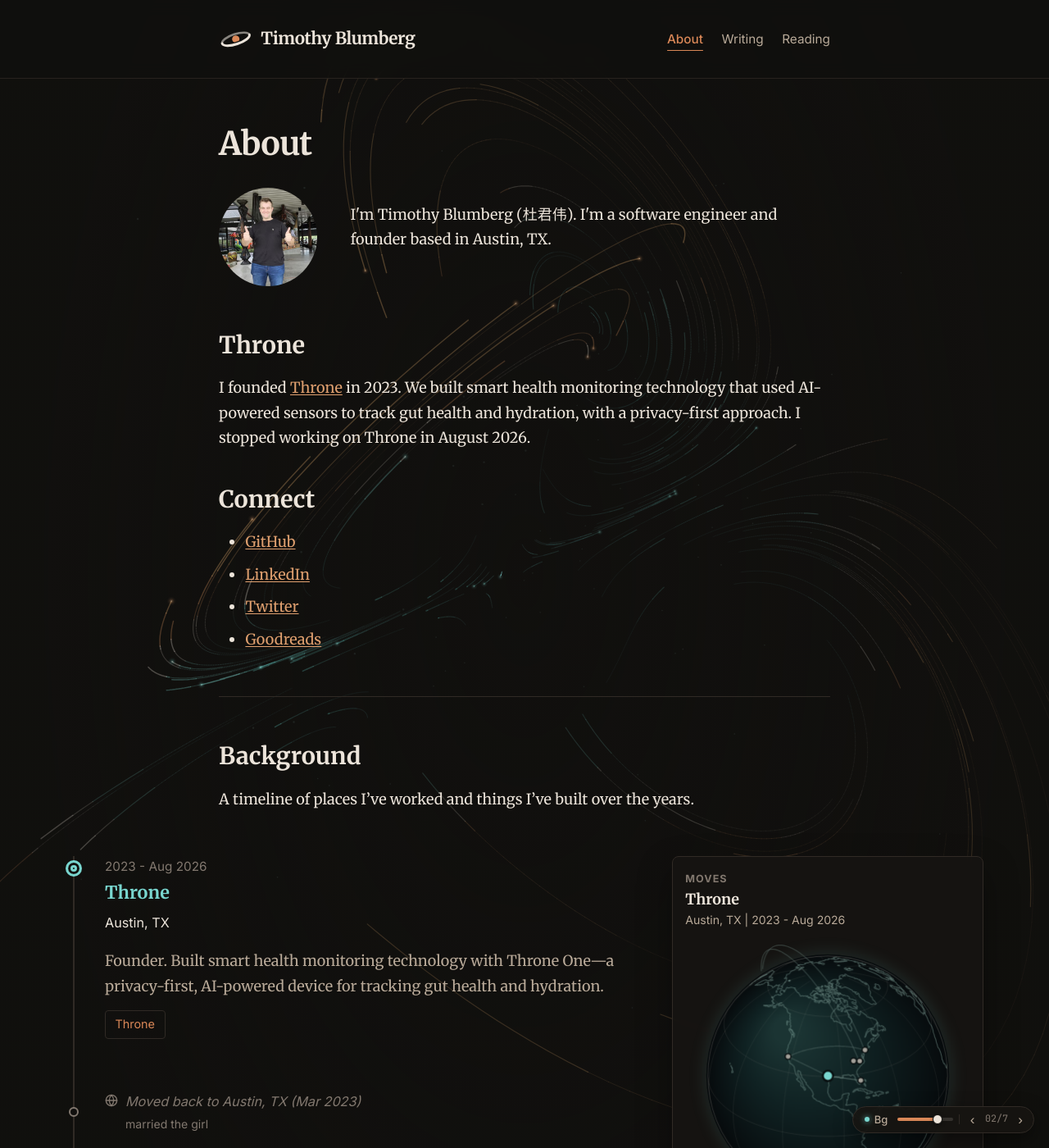
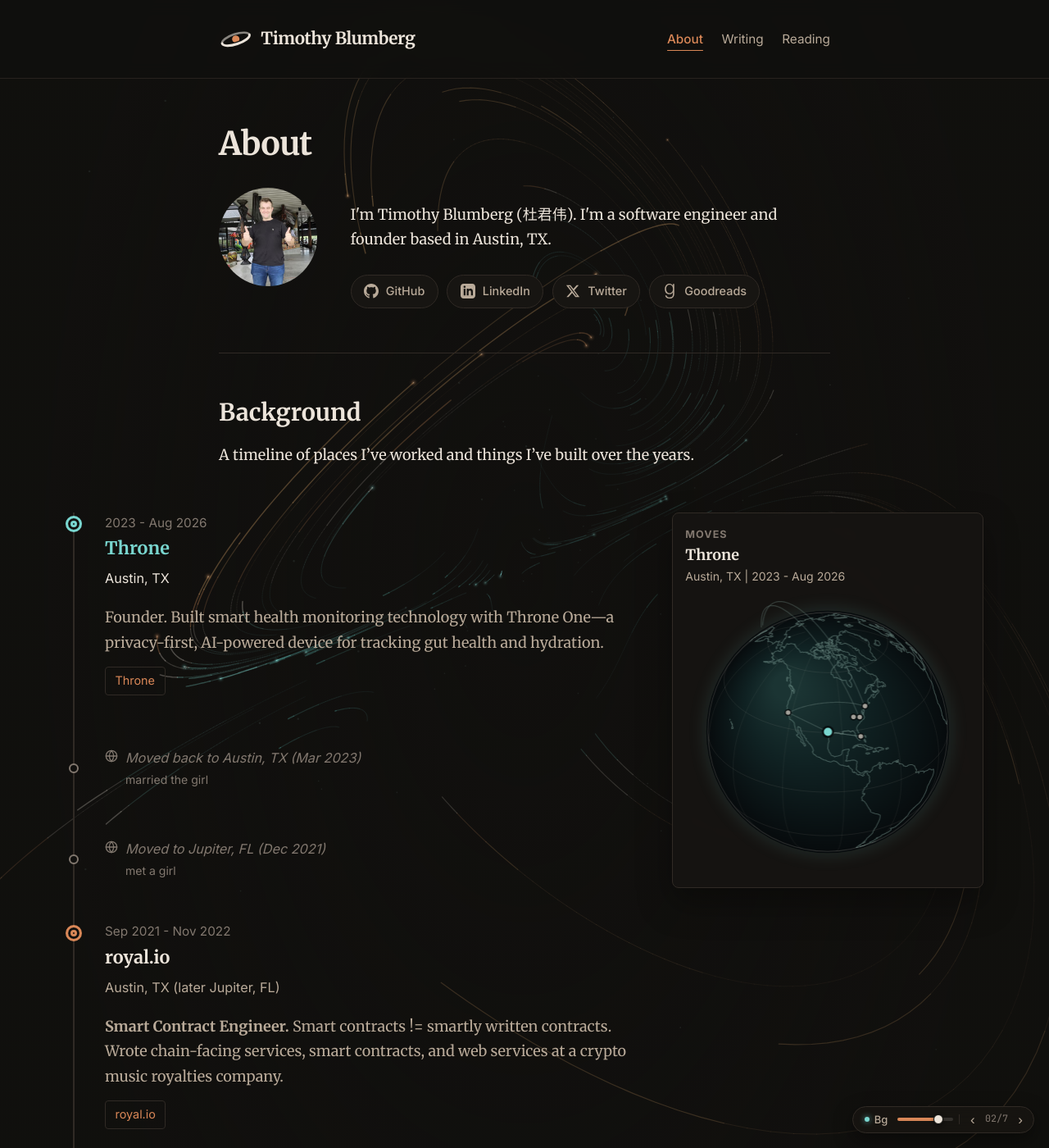
Before and after one commit to TimelyToga/TimelyToga.github.io, a Jekyll site: the page built from who_am_i.md, in a window 1280 px wide and 1400 px high. Shown: the whole window at 82% size. Built offline with Jekyll 4.4.1, drawn with Linux system fonts in a browser that asks for light colours.

Commit message:
Replace About Throne and Connect sections with icon profile links

```diff
--- a/_includes/footer.html
+++ b/_includes/footer.html
@@ -4,16 +4,16 @@
             <span class="footer-text">&copy; {{ site.time | date: '%Y' }} {{ site.title }}</span>
             <div class="social-links">
                 <a href="https://github.com/{{ site.github_username }}" target="_blank" title="GitHub">
-                    <svg xmlns="http://www.w3.org/2000/svg" width="20" height="20" viewBox="0 0 24 24" fill="currentColor"><path d="M12 0c-6.626 0-12 5.373-12 12 0 5.302 3.438 9.8 8.207 11.387.599.111.793-.261.793-.577v-2.234c-3.338.726-4.033-1.416-4.033-1.416-.546-1.387-1.333-1.756-1.333-1.756-1.089-.745.083-.729.083-.729 1.205.084 1.839 1.237 1.839 1.237 1.07 1.834 2.807 1.304 3.492.997.107-.775.418-1.305.762-1.604-2.665-.305-5.467-1.334-5.467-5.931 0-1.311.469-2.381 1.236-3.221-.124-.303-.535-1.524.117-3.176 0 0 1.008-.322 3.301 1.23.957-.266 1.983-.399 3.003-.404 1.02.005 2.047.138 3.006.404 2.291-1.552 3.297-1.23 3.297-1.23.653 1.653.242 2.874.118 3.176.77.84 1.235 1.911 1.235 3.221 0 4.609-2.807 5.624-5.479 5.921.43.372.823 1.102.823 2.222v3.293c0 .319.192.694.801.576 4.765-1.589 8.199-6.086 8.199-11.386 0-6.627-5.373-12-12-12z"/></svg>
+                    {% include social-icon.html name="github" %}
                 </a>
                 <a href="https://linkedin.com/in/{{ site.linkedin_username }}" target="_blank" title="LinkedIn">
-                    <svg xmlns="http://www.w3.org/2000/svg" width="20" height="20" viewBox="0 0 24 24" fill="currentColor"><path d="M19 0h-14c-2.761 0-5 2.239-5 5v14c0 2.761 2.239 5 5 5h14c2.762 0 5-2.239 5-5v-14c0-2.761-2.238-5-5-5zm-11 19h-3v-11h3v11zm-1.5-12.268c-.966 0-1.75-.79-1.75-1.764s.784-1.764 1.75-1.764 1.75.79 1.75 1.764-.783 1.764-1.75 1.764zm13.5 12.268h-3v-5.604c0-3.368-4-3.113-4 0v5.604h-3v-11h3v1.765c1.396-2.586 7-2.777 7 2.476v6.759z"/></svg>
+                    {% include social-icon.html name="linkedin" %}
                 </a>
                 <a href="https://twitter.com/{{ site.twitter_username }}" target="_blank" title="X (Twitter)">
-                    <svg xmlns="http://www.w3.org/2000/svg" width="20" height="20" viewBox="0 0 24 24" fill="currentColor"><path d="M18.244 2.25h3.308l-7.227 8.26 8.502 11.24H16.17l-5.214-6.817L4.99 21.75H1.68l7.73-8.835L1.254 2.25H8.08l4.713 6.231zm-1.161 17.52h1.833L7.084 4.126H5.117z"/></svg>
+                    {% include social-icon.html name="twitter" %}
                 </a>
                 <a href="https://www.goodreads.com/user/show/7414236-tim-blumberg" target="_blank" title="Goodreads">
-                    <svg xmlns="http://www.w3.org/2000/svg" width="20" height="20" viewBox="0 0 24 24" fill="currentColor"><path d="M11.43 23.995c-3.608-.208-6.274-2.077-6.448-5.078.695.007 1.375-.013 2.07-.006.224 1.342 1.065 2.43 2.683 3.026 1.583.496 3.737.46 5.082-.174 1.351-.636 2.145-1.822 2.503-3.577.212-1.042.236-1.734.231-2.92l-.005-1.631h-.059c-1.245 2.564-3.315 3.53-5.59 3.475-5.74-.054-7.68-4.534-7.528-8.606.01-5.241 3.22-8.537 7.557-8.495 2.354-.14 4.605 1.362 5.554 3.37l.059.002.002-2.918 2.099.004-.002 15.717c-.193 7.04-4.376 7.89-8.209 7.811zm6.1-15.633c-.096-3.26-1.601-6.62-5.503-6.645-3.954-.017-5.625 3.592-5.604 6.85-.013 3.439 1.643 6.305 4.703 6.762 4.532.591 6.551-3.411 6.404-6.967z"/></svg>
+                    {% include social-icon.html name="goodreads" %}
                 </a>
             </div>
         </div>
--- /dev/null
+++ b/_includes/social-icon.html
@@ -0,0 +1,7 @@
+{%- comment -%} Usage: {% include social-icon.html name="github" %} {%- endcomment -%}
+{%- case include.name -%}
+{%- when "github" -%}<svg aria-hidden="true" xmlns="http://www.w3.org/2000/svg" width="{{ include.size | default: 20 }}" height="{{ include.size | default: 20 }}" viewBox="0 0 24 24" fill="currentColor"><path d="M12 0c-6.626 0-12 5.373-12 12 0 5.302 3.438 9.8 8.207 11.387.599.111.793-.261.793-.577v-2.234c-3.338.726-4.033-1.416-4.033-1.416-.546-1.387-1.333-1.756-1.333-1.756-1.089-.745.083-.729.083-.729 1.205.084 1.839 1.237 1.839 1.237 1.07 1.834 2.807 1.304 3.492.997.107-.775.418-1.305.762-1.604-2.665-.305-5.467-1.334-5.467-5.931 0-1.311.469-2.381 1.236-3.221-.124-.303-.535-1.524.117-3.176 0 0 1.008-.322 3.301 1.23.957-.266 1.983-.399 3.003-.404 1.02.005 2.047.138 3.006.404 2.291-1.552 3.297-1.23 3.297-1.23.653 1.653.242 2.874.118 3.176.77.84 1.235 1.911 1.235 3.221 0 4.609-2.807 5.624-5.479 5.921.43.372.823 1.102.823 2.222v3.293c0 .319.192.694.801.576 4.765-1.589 8.199-6.086 8.199-11.386 0-6.627-5.373-12-12-12z"/></svg>
+{%- when "linkedin" -%}<svg aria-hidden="true" xmlns="http://www.w3.org/2000/svg" width="{{ include.size | default: 20 }}" height="{{ include.size | default: 20 }}" viewBox="0 0 24 24" fill="currentColor"><path d="M19 0h-14c-2.761 0-5 2.239-5 5v14c0 2.761 2.239 5 5 5h14c2.762 0 5-2.239 5-5v-14c0-2.761-2.238-5-5-5zm-11 19h-3v-11h3v11zm-1.5-12.268c-.966 0-1.75-.79-1.75-1.764s.784-1.764 1.75-1.764 1.75.79 1.75 1.764-.783 1.764-1.75 1.764zm13.5 12.268h-3v-5.604c0-3.368-4-3.113-4 0v5.604h-3v-11h3v1.765c1.396-2.586 7-2.777 7 2.476v6.759z"/></svg>
+{%- when "twitter" -%}<svg aria-hidden="true" xmlns="http://www.w3.org/2000/svg" width="{{ include.size | default: 20 }}" height="{{ include.size | default: 20 }}" viewBox="0 0 24 24" fill="currentColor"><path d="M18.244 2.25h3.308l-7.227 8.26 8.502 11.24H16.17l-5.214-6.817L4.99 21.75H1.68l7.73-8.835L1.254 2.25H8.08l4.713 6.231zm-1.161 17.52h1.833L7.084 4.126H5.117z"/></svg>
+{%- when "goodreads" -%}<svg aria-hidden="true" xmlns="http://www.w3.org/2000/svg" width="{{ include.size | default: 20 }}" height="{{ include.size | default: 20 }}" viewBox="0 0 24 24" fill="currentColor"><path d="M11.43 23.995c-3.608-.208-6.274-2.077-6.448-5.078.695.007 1.375-.013 2.07-.006.224 1.342 1.065 2.43 2.683 3.026 1.583.496 3.737.46 5.082-.174 1.351-.636 2.145-1.822 2.503-3.577.212-1.042.236-1.734.231-2.92l-.005-1.631h-.059c-1.245 2.564-3.315 3.53-5.59 3.475-5.74-.054-7.68-4.534-7.528-8.606.01-5.241 3.22-8.537 7.557-8.495 2.354-.14 4.605 1.362 5.554 3.37l.059.002.002-2.918 2.099.004-.002 15.717c-.193 7.04-4.376 7.89-8.209 7.811zm6.1-15.633c-.096-3.26-1.601-6.62-5.503-6.645-3.954-.017-5.625 3.592-5.604 6.85-.013 3.439 1.643 6.305 4.703 6.762 4.532.591 6.551-3.411 6.404-6.967z"/></svg>
+{%- endcase -%}
--- a/assets/css/style.scss
+++ b/assets/css/style.scss
@@ -1952,6 +1952,50 @@ img {
   }
 }
 
+.profile-links {
+  list-style: none;
+  margin: $spacing-unit * 0.75 0 0;
+  padding: 0;
+  display: flex;
+  flex-wrap: wrap;
+  gap: 0.6rem;
+
+  @media (max-width: 600px) {
+    justify-content: center;
+  }
+
+  li {
+    margin: 0;
+  }
+
+  a {
+    display: inline-flex;
+    align-items: center;
+    gap: 0.5rem;
+    padding: 0.4rem 0.85rem;
+    font-family: $font-sans;
+    font-size: 0.8rem;
+    font-weight: 500;
+    color: $text-muted;
+    text-decoration: none;
+    background: $surface-color;
+    border: 1px solid $border-color;
+    border-radius: 999px;
+    transition: color 0.15s, border-color 0.15s, background 0.15s;
+
+    &:hover,
+    &:focus-visible {
+      color: $link-hover;
+      border-color: $accent-color;
+      background: $surface-hover;
+    }
+
+    svg {
+      flex-shrink: 0;
+    }
+  }
+}
+
 .about-life-map {
   position: relative;
   width: min(1120px, calc(100vw - 2rem));
--- a/who_am_i.md
+++ b/who_am_i.md
@@ -8,19 +8,14 @@ permalink: /about/
     <img src="/assets/img/profile/face.jpg" alt="Timothy Blumberg" class="about-photo">
     <div class="about-intro">
         <p>I'm Timothy Blumberg (杜君伟). I'm a software engineer and founder based in Austin, TX.</p>
+        <ul class="profile-links">
+            <li><a href="https://github.com/timelytoga" target="_blank" rel="noopener">{% include social-icon.html name="github" size=18 %}<span>GitHub</span></a></li>
+            <li><a href="https://linkedin.com/in/timothy-blumberg-72489589" target="_blank" rel="noopener">{% include social-icon.html name="linkedin" size=18 %}<span>LinkedIn</span></a></li>
+            <li><a href="https://twitter.com/tim_blumberg" target="_blank" rel="noopener">{% include social-icon.html name="twitter" size=18 %}<span>Twitter</span></a></li>
+            <li><a href="https://www.goodreads.com/user/show/7414236-tim-blumberg" target="_blank" rel="noopener">{% include social-icon.html name="goodreads" size=18 %}<span>Goodreads</span></a></li>
+        </ul>
     </div>
 </div>
-
-## Throne
-
-I founded [Throne](https://www.thronescience.com/) in 2023. We built smart health monitoring technology that used AI-powered sensors to track gut health and hydration, with a privacy-first approach. I stopped working on Throne in August 2026.
-
-## Connect
-
-- [GitHub](https://github.com/timelytoga)
-- [LinkedIn](https://linkedin.com/in/timothy-blumberg-72489589)
-- [Twitter](https://twitter.com/tim_blumberg)
-- [Goodreads](https://www.goodreads.com/user/show/7414236-tim-blumberg)
 
 ---
 
```
